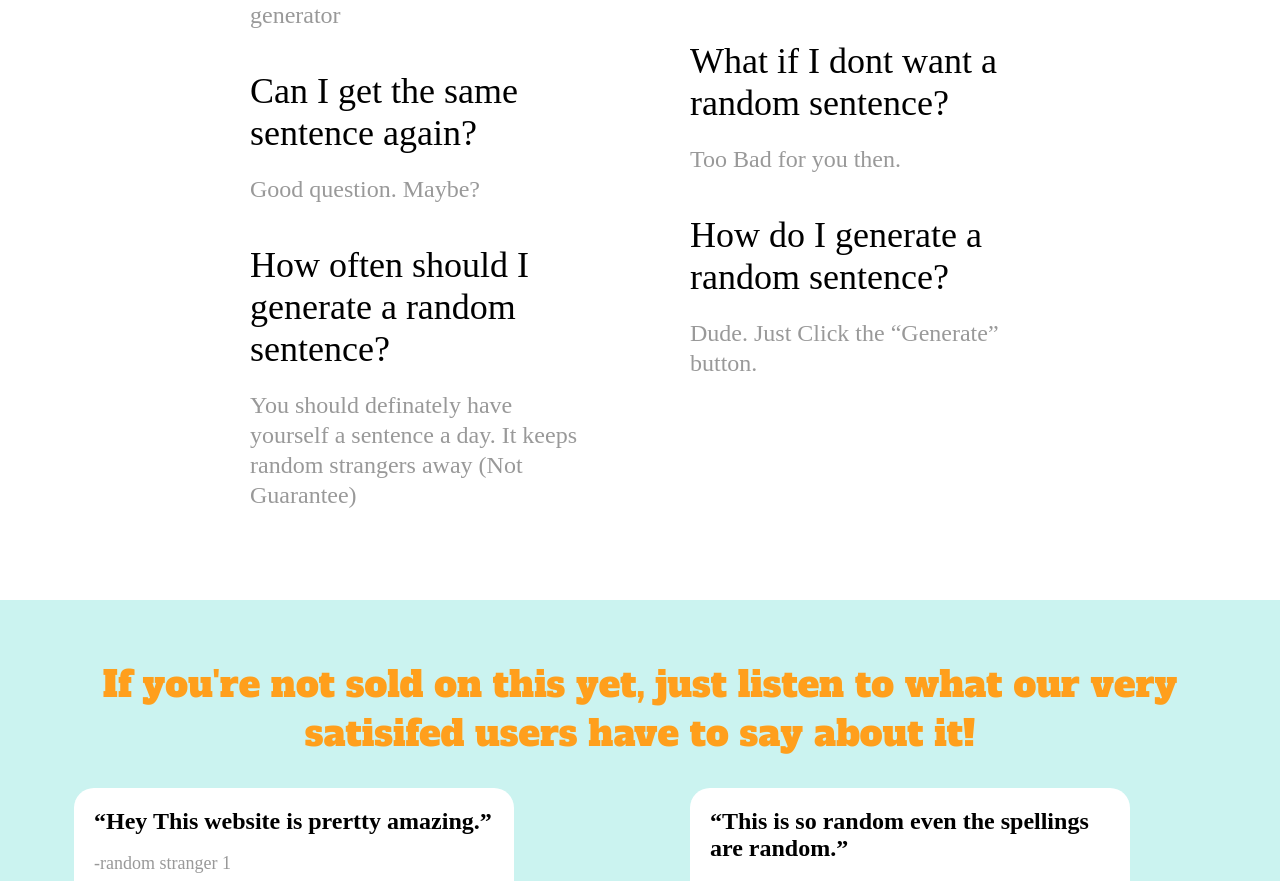
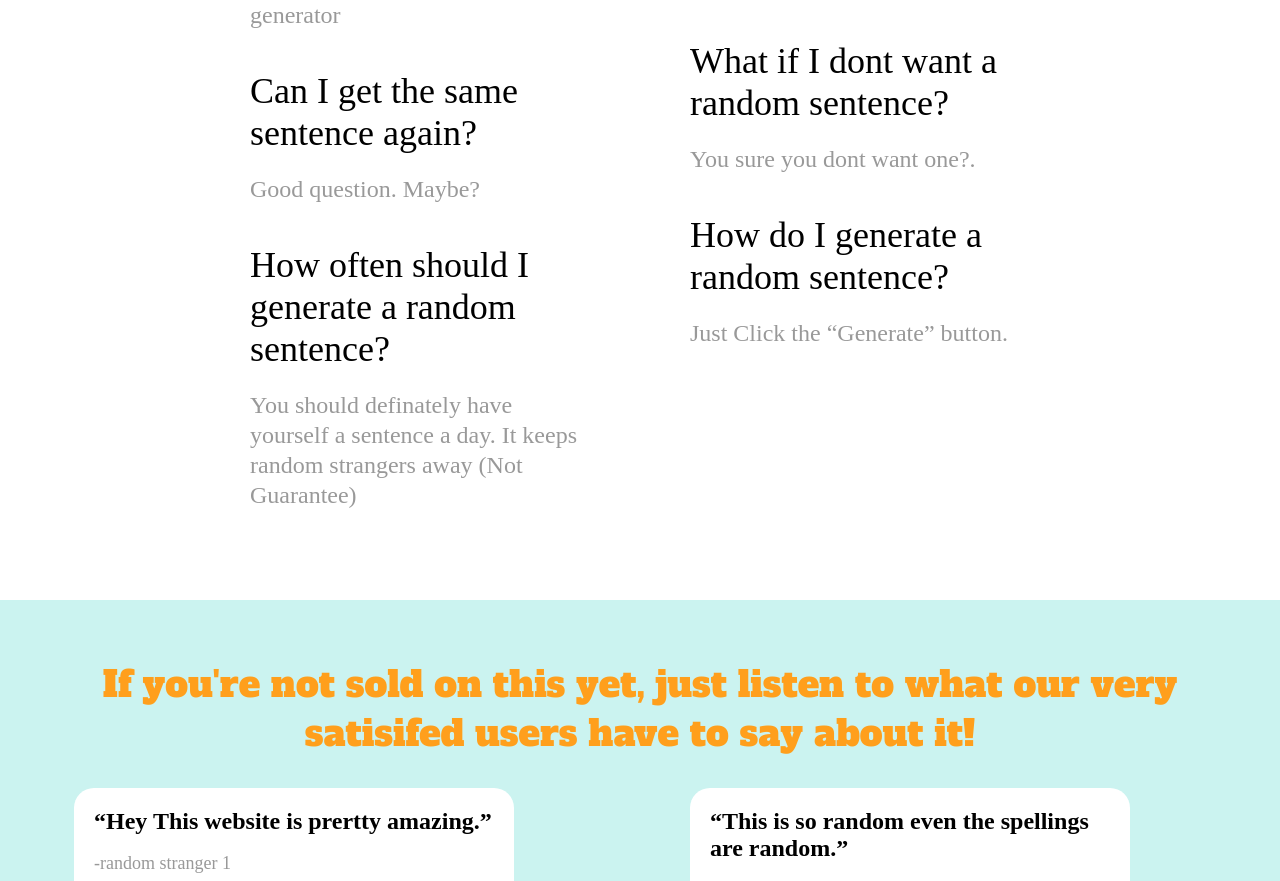
Before and after one commit to WeiCherng/Sentence, a React (Create React App) app: page / in a window 1280 px wide. Shown: the part 2164-3045 px from the top of the page. Built offline with nearby package versions, Linux system fonts and the light colour scheme; a web font is replaced by a local one.

Commit message:
Faq updated

```diff
--- a/src/Components/Faq/Faq.js
+++ b/src/Components/Faq/Faq.js
@@ -39,14 +39,14 @@ export default function Faq() {
             <h5 className="faq-q font2">
               What if I dont want a random sentence?
             </h5>
-            <p className="faq-a font2">Too Bad for you then.</p>
+            <p className="faq-a font2">You sure you dont want one?.</p>
           </div>
           <div className="faq-box">
             <h5 className="faq-q font2">
               How do I generate a random sentence?
             </h5>
             <p className="faq-a font2">
-              Dude. Just Click the “Generate” button.
+              Just Click the “Generate” button.
             </p>
           </div>
         </div>
```
